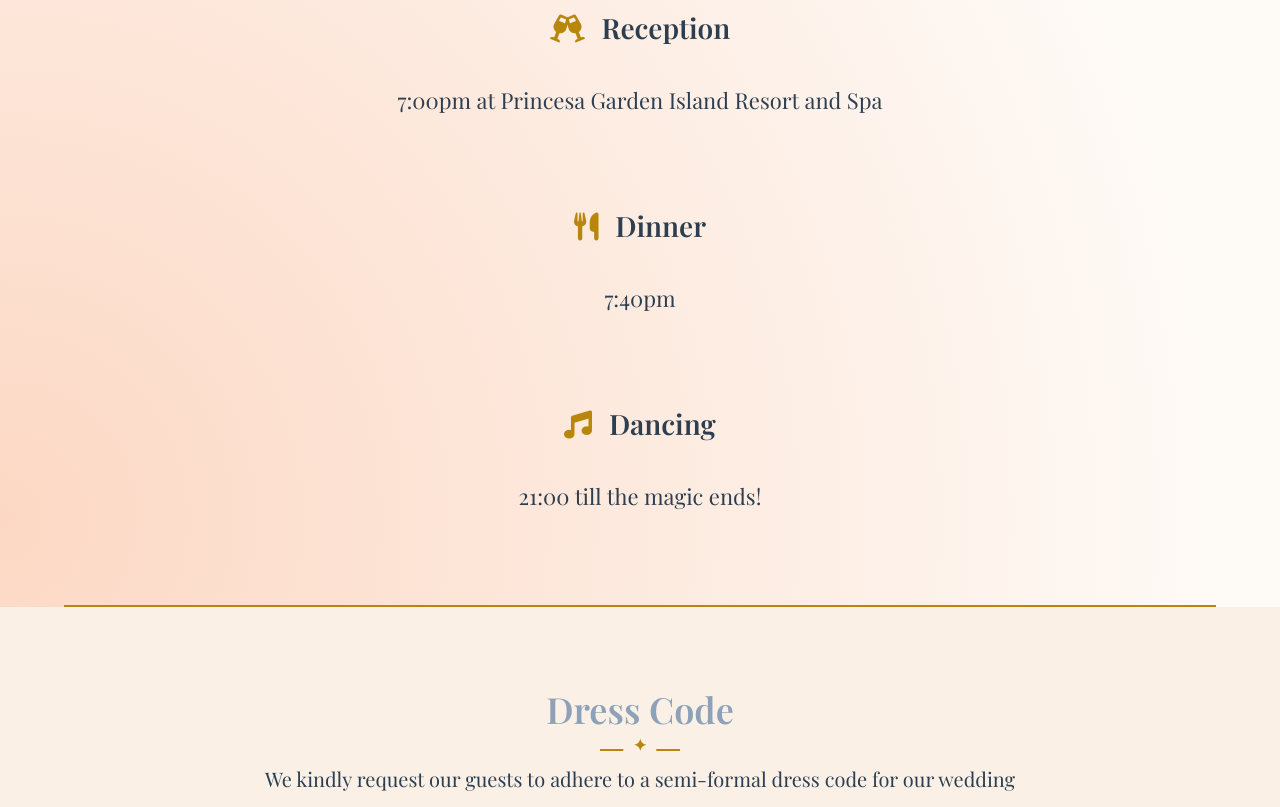
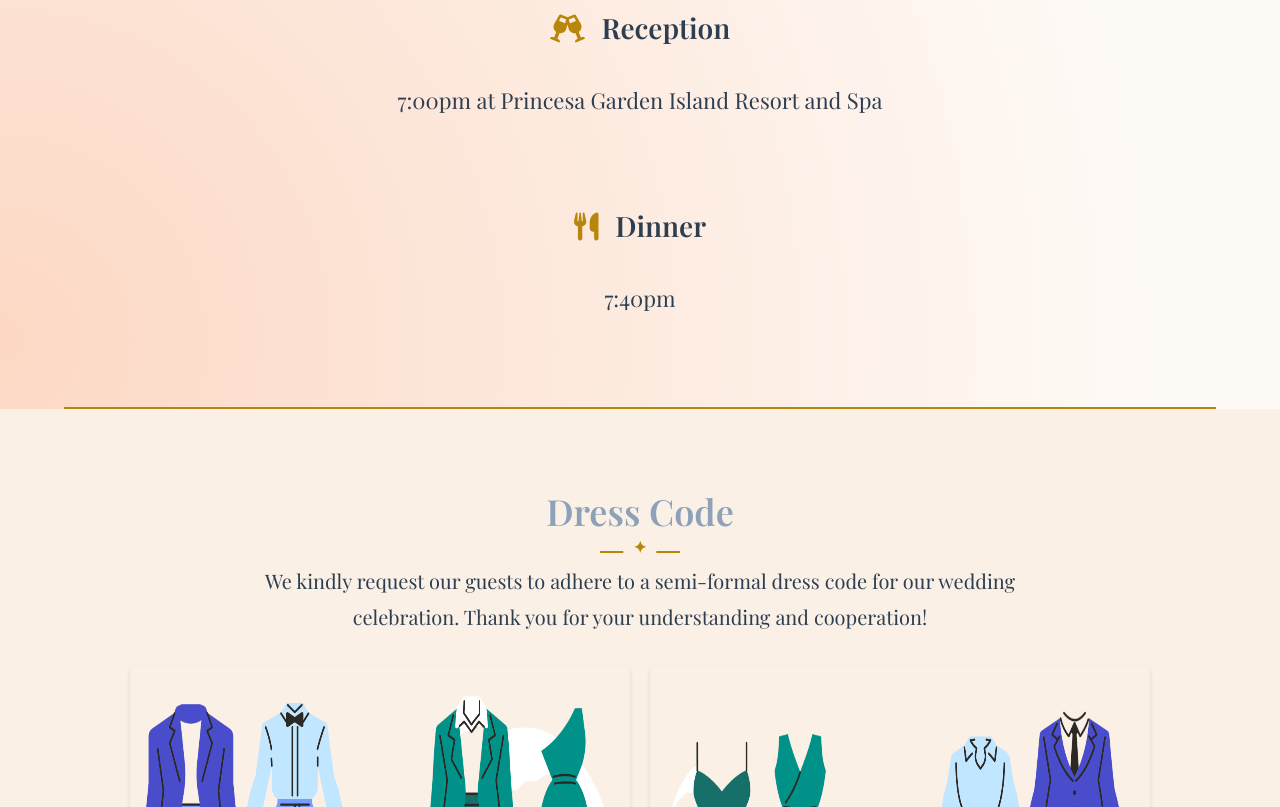
Before and after one commit to JanSeth1/Wedding, a plain HTML site: page index.html in a window 1280 px wide. Shown: the part 2314-3121 px from the top of the page. Drawn offline with nearby package versions, Linux system fonts and the light colour scheme.

Commit message:
Update index.html

```diff
--- a/index.html
+++ b/index.html
@@ -96,10 +96,7 @@
             <h3 class="fade-in"><i class="fas fa-utensils schedule-icon"></i> Dinner</h3>
             <p class="fade-in">7:40pm</p>
         </div>
-        <div class="schedule-item">
-            <h3 class="fade-in"><i class="fas fa-music schedule-icon"></i> Dancing</h3>
-            <p class="fade-in">21:00 till the magic ends!</p>
-        </div>
+
     </section>
 
     <section id="dress-code" class="dress-code section fade-in">
```
